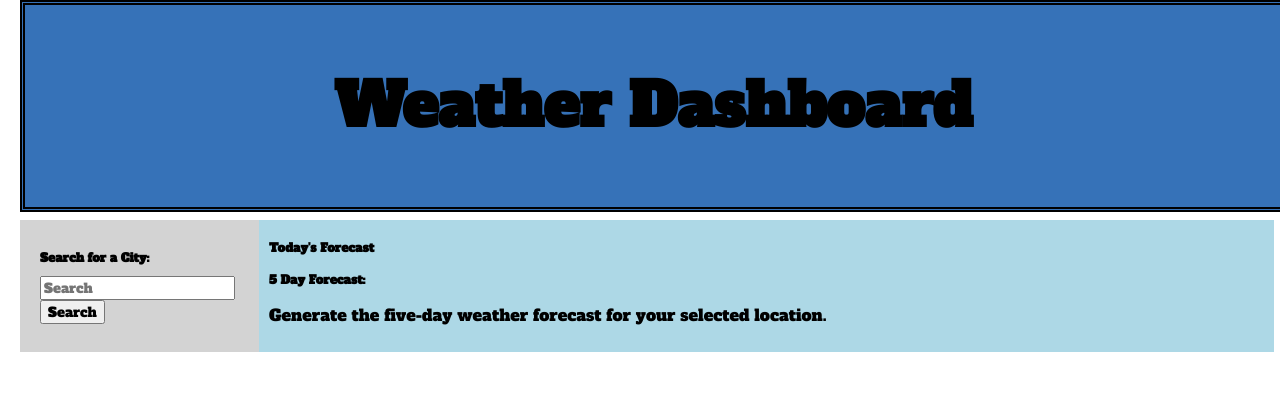
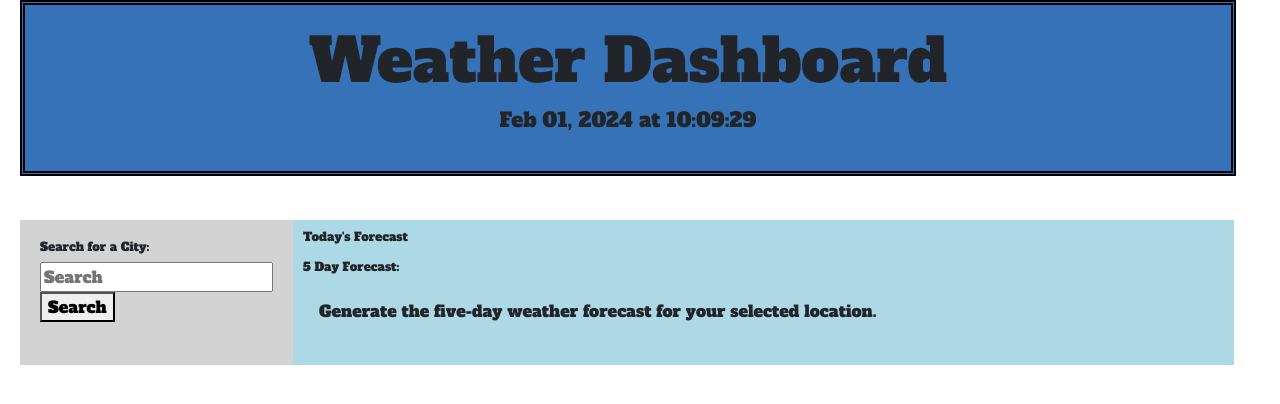
Before and after one commit to avilwock/Five-Day-Forecast, a plain HTML site: page index.html in a window 1280 px wide. Drawn offline with nearby package versions, Linux system fonts and the light colour scheme; no server answers.

Commit message:
added curent time and date with DayJS

```diff
--- a/assets/css/style.css
+++ b/assets/css/style.css
@@ -46,3 +46,7 @@ section {
     padding: 10px;
     background-color: lightblue;
 }
+
+.fetch-button {
+    width: 100%;
+}
--- a/assets/js/script.js
+++ b/assets/js/script.js
@@ -0,0 +1,32 @@
+$(document).ready(function() {
+    var timeElement = document.getElementById('currentDay');
+    //This function is used to update the time
+    function updateTime() {
+    /*this creates the current day variable, and gets the current month, day, year,
+    hours, minute, and second using dayjs*/
+    var currentDate = dayjs().format("MMM DD, YYYY [at] hh:mm:ss");
+    //This updates the text content of the HTML current day element with the current date
+    timeElement.textContent = currentDate;
+    }
+    //This sets up an interval to repeat every 1 second to update the display time and date
+    setInterval(updateTime, 1000);
+})
+
+    $(window).on("load", function() {
+    currentLocation();
+    retrieveLocalStorage();
+    });
+
+    var searchButton = document.getElementById ("fetch-button");
+    var requestUrl = "https://api.openweathermap.org/data/2.5/forecast?q=" + q + "&appis=45321ce296030dae198763830cd900c8";
+    var q = "name";
+
+
+    fetch(requestUrl)
+    .then(function (response) {
+    return response.json();
+    })
+    .then(function (data) {
+    console.log('Fetch Response \n-------------');
+    console.log(data);
+    });
--- a/index.html
+++ b/index.html
@@ -4,6 +4,7 @@
     <meta charset="UTF-8">
     <meta name="viewport" content="width=device-width, initial-scale=1.0">
     <title>Five Day Weather Forecast</title>
+    <link rel="stylesheet" href="https://cdn.jsdelivr.net/npm/bootstrap@5.1.3/dist/css/bootstrap.min.css">
     <link rel="preconnect" href="https://fonts.googleapis.com">
     <link rel="preconnect" href="https://fonts.gstatic.com" crossorigin>
     <link href="https://fonts.googleapis.com/css2?family=Alfa+Slab+One&display=swap" rel="stylesheet">
@@ -13,6 +14,7 @@
     <div class = "flex-container">
         <header class = "heading">
             <h1>Weather Dashboard</h1>
+            <p id = "currentDay" class = "lead"></p>
         </header>
 
         <main id = "search-form">
@@ -35,6 +37,12 @@
             </div>
         </section>
     </div>
+    <script src="https://code.jquery.com/jquery-3.4.1.min.js"></script>
+    <script
+      src="https://cdn.jsdelivr.net/npm/dayjs@1.11.3/dayjs.min.js"
+      integrity="sha256-iu/zLUB+QgISXBLCW/mcDi/rnf4m4uEDO0wauy76x7U="
+      crossorigin="anonymous"
+    ></script>
     <script src = "./assets/js/script.js"></script>
 </body>
 </html>
```
